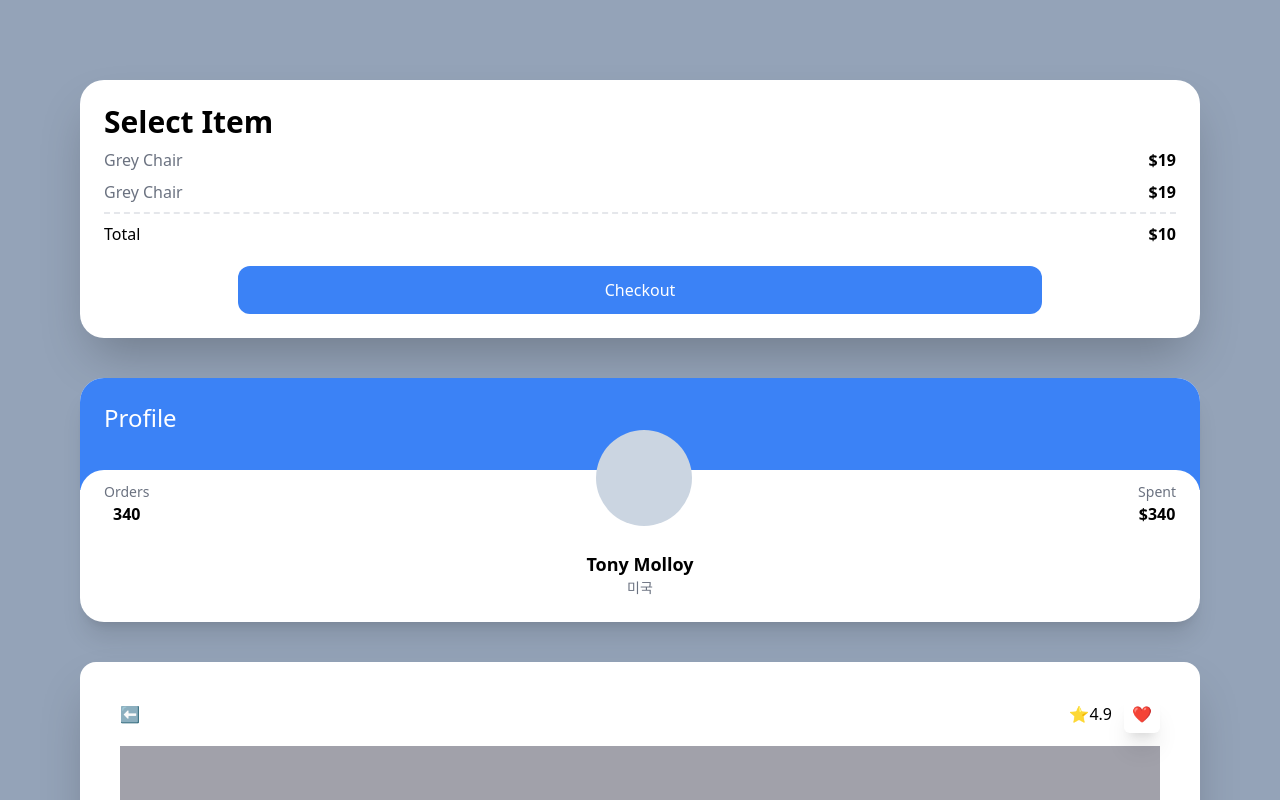
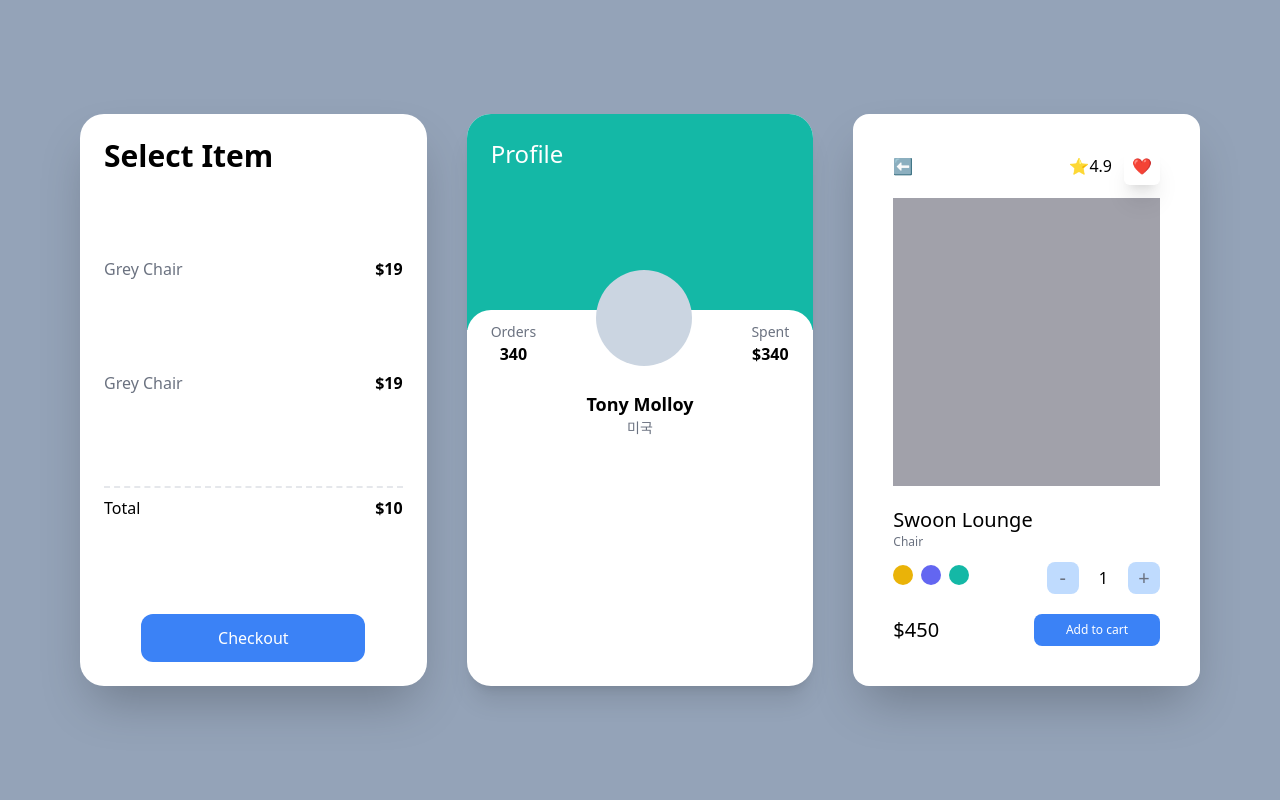
Before and after one commit to LEEHYEYEONG/carrot-market, a Next.js app: page / in a window 1280 px wide. Shown: the top 800 px of the page. Built offline with nearby package versions, Linux system fonts and the light colour scheme.

Commit message:
responsive modifiers

```diff
--- a/pages/index.tsx
+++ b/pages/index.tsx
@@ -1,13 +1,13 @@
 export default function Home() {
   return (
-    <div className="bg-slate-400 py-20 px-20 grid gap-10 min-h-screen">
-      <div className="bg-white p-6 rounded-3xl shadow-2xl">
+    <div className="bg-slate-400 xl:place-content-center py-20 px-20 grid gap-10 lg:grid-cols-2 xl:grid-cols-3 min-h-screen">
+      <div className="bg-white flex flex-col justify-between p-6 rounded-3xl shadow-2xl">
         <span className="font-semibold text-3xl">Select Item</span>
         <div className="flex justify-between my-2">
           <span className="text-gray-500">Grey Chair</span>
           <span className="font-semibold">$19</span>
         </div>
-        <div className="flex justify-between">
+        <div className="flex justify-between my-2">
           <span className="text-gray-500">Grey Chair</span>
           <span className="font-semibold">$19</span>
         </div>
@@ -17,14 +17,14 @@ export default function Home() {
         </div>
         <button
           className="block mt-5 bg-blue-500 text-white p-3 text-center
-          rounded-xl w-3/4 mx-auto hover:bg-teal-500
+          rounded-xl w-3/4 mx-auto
         hover:text-black active:bg-yellow-500 focus:bg-red-500"
         >
           Checkout
         </button>
       </div>
-      <div className="bg-white overflow-hidden rounded-3xl shadow-xl">
-        <div className="bg-blue-500 p-6 pb-14">
+      <div className="bg-white overflow-hidden rounded-3xl shadow-xl group">
+        <div className=" landscape:bg-teal-500 portrait:bg-indigo-600 p-6 pb-14 xl:pb-40">
           <span className="text-white text-2xl">Profile</span>
         </div>
         <div className="rounded-3xl p-6 bg-white relative -top-5">
@@ -45,7 +45,7 @@ export default function Home() {
           </div>
         </div>
       </div>
-      <div className="bg-white p-10 rounded-2xl shadow-2xl">
+      <div className="bg-white p-10 rounded-2xl shadow-2xl lg:col-span-2 xl:col-span-1">
         <div className="flex mb-5 justify-between items-center">
           <span>⬅</span>
           <div className="space-x-3">
```
